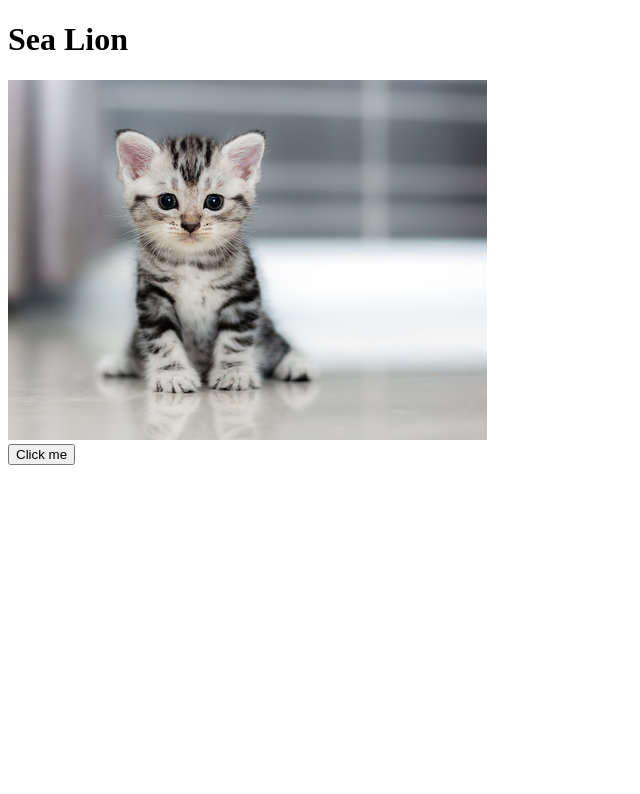
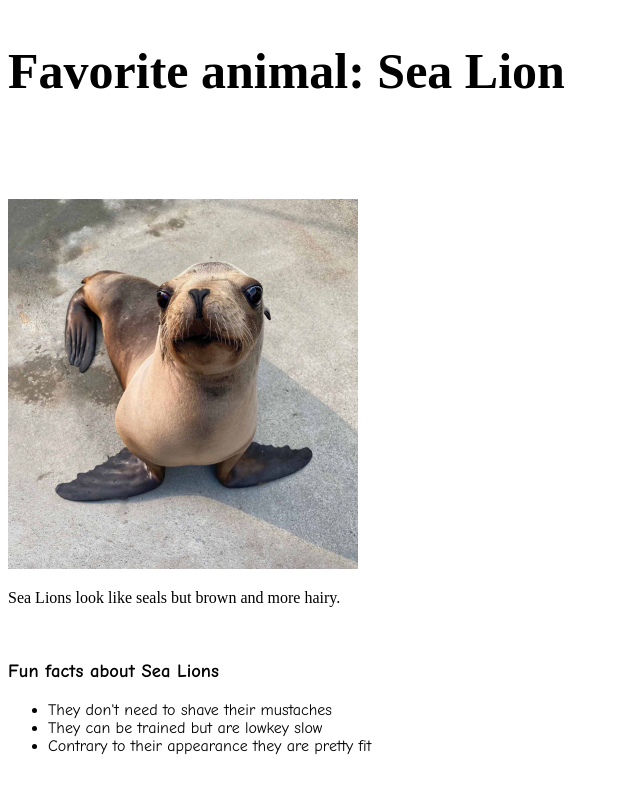
Before and after one commit to eyedeo/repo-one, a plain HTML site: page index.html in a window 1280 px wide. Shown: the whole page, without its empty margins (0-640 px from the left). Drawn offline with nearby package versions, Linux system fonts and the light colour scheme.

Commit message:
Finalized project

```diff
--- a/css/style.css
+++ b/css/style.css
@@ -1,7 +1,11 @@
 #kitty{
-    width: 100px;
-    height: 100px;
+    width: 200px;
+    height: 200px;
     position: relative;
     top: 0;
     left: 0;
 }
+
+h2 {
+    font-size: 50px
+}
--- a/index.html
+++ b/index.html
@@ -10,12 +10,19 @@
 </head>
 <body>
     <!-- Your content goes here -->
-    <h1>Sea Lion</h1>
-    <div id="kitty">
-        <img src="images/kitten.jpg" alt="This is a kitten.">
-        <button id="btn">Click me</button>
+    <h2 style = "font-family: Papyrus", ;>Favorite animal: Sea Lion</h2>
+    <h1 style = color:white;> zamn </h1>
+    <div id="Sealion">
+        <img src="images/sealion.jpg" alt="dis a sealion" width="350" height="370">
+        <p> Sea Lions look like seals but brown and more hairy. </p>
+        <br>
+        <h3 style = "font-family: Comic Sans MS", "Comic Sans", cursive;> Fun facts about Sea Lions </h1>
+        <ul>
+            <li style = "font-family: Comic Sans MS", "Comic Sans", cursive;>They don't need to shave their mustaches</li>
+            <li style = "font-family: Comic Sans MS", "Comic Sans", cursive;>They can be trained but are lowkey slow</li>
+            <li style = "font-family: Comic Sans MS", "Comic Sans", cursive;>Contrary to their appearance they are pretty fit</li>
+        </ul>
     </div>
 
-    <p> Sea Lions look like seals but brown and more hairy. </p>
 </body>
 </html>
```
Also changed, not shown: images/sealion.jpg (added).
